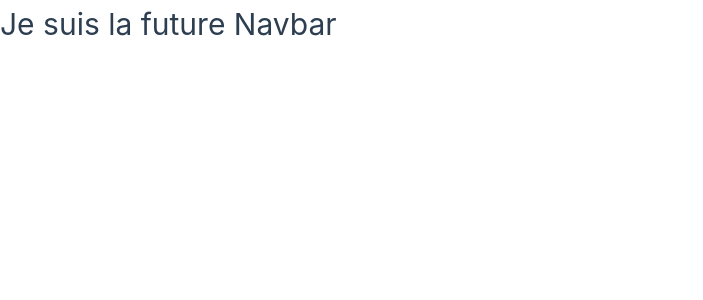
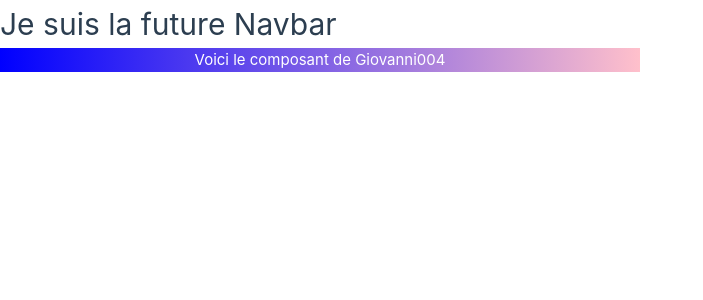
Before and after one commit to juliencauwet/CreaVueJS, a Vue app: page / in a window 1280 px wide. Shown: the top 300 px of the page, without its empty margins (0-703 px from the left). Built offline with nearby package versions, Linux system fonts and the light colour scheme.

Commit message:
Intégration du composant de giovanni

```diff
--- a/src/App.vue
+++ b/src/App.vue
@@ -1,10 +1,12 @@
 <script setup>
 import Navbar from './components/Navbar.vue';
+import ComponentGiovanni from './components/ComponentGiovanni.vue';
+
 </script>
 
 <template>
 <Navbar></Navbar>
-
+  <ComponentGiovanni/>
 </template>
 
 <style scoped>
--- /dev/null
+++ b/src/components/ComponentGiovanni.vue
@@ -0,0 +1,20 @@
+<script setup>
+        defineProps(['propsGiovanni'])
+</script>
+
+<template>
+        <div class="container-giovanni">
+                <p>Voici le composant de Giovanni004</p>
+        </div>
+</template>
+
+<style>
+.container-giovanni{
+        display: flex;
+        flex-direction: column;
+        align-items: center;
+        background: linear-gradient(to right, blue, pink);
+        width: 50%;
+        color: white;
+}
+</style>
```
